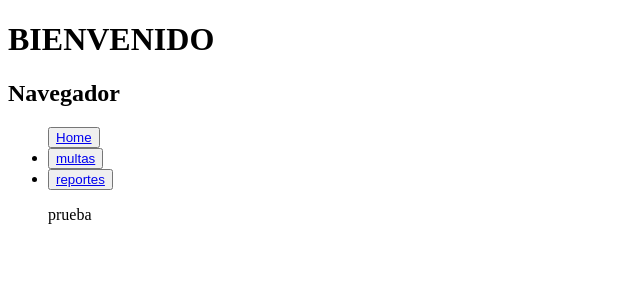
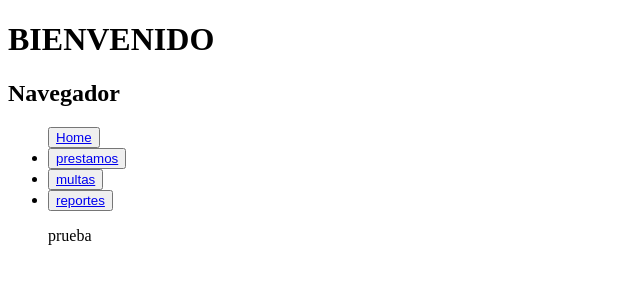
Before and after one commit to kvinstuard/tallerDjango, a Django app: page / in a window 1280 px wide. Shown: the top 300 px of the page, without its empty margins (0-640 px from the left). Run offline with Django 4.2, Linux system fonts and the light colour scheme.

Commit message:
vista para prestamos

```diff
--- a/BackendDjango/templates/index.html
+++ b/BackendDjango/templates/index.html
@@ -12,12 +12,13 @@
    <ul>
       <button id='home'><a href='/'>Home</a></button>
       <li>
+         <button id='prestamos_btn'><a href='/prestamos'>prestamos</a></button>
+      </li>
+      <li>
          <button id='multas_btn'><a href='/multas'>multas</a></button>
-
       </li>
       <li>
          <button id='reportes_btn'><a href='/reportes'>reportes</a></button>
-
       </li>
 
       {% block cuerpo %}
--- a/BackendDjango/views.py
+++ b/BackendDjango/views.py
@@ -3,6 +3,8 @@ from django.urls import reverse
 from django.http import HttpResponse
 from django.db.models import Count, Sum
 from django.db.models.functions import TruncDate
+from rest_framework.views import APIView
+from . import serializers
 
 from .models import Univallunos, Multa, Prestamos, ArticuloDeportivo
 import json
@@ -157,3 +159,9 @@ def pagar_multa(request, no_documento):
         }
         response_data = json.dumps(message_data)
         return HttpResponse(response_data, content_type='application/json', status=200)
+
+# Vista para ver todos los prestamos
+def viewAllPrestamos(request):
+    prestamos = Prestamos.objects.all()
+    prestamos_serializer = serializers.PrestamoSerializer(prestamos, many=True).data
+    return HttpResponse(json.dumps(prestamos_serializer), content_type='application/json', status=200)
--- a/TallerDjango/urls.py
+++ b/TallerDjango/urls.py
@@ -24,7 +24,7 @@ urlpatterns = [
     path('admin/', admin.site.urls),
     # path('univallunos/', views.univallunos),
     # path('articulos/', views.articulos_deportivos),
-    # path('prestamos/', views.prestamos),
+    path('prestamos/', views.viewAllPrestamos),
     path('multas/', views.multas),
     path('reportes/', views.reportes),
     path('multar/<int:no_documento>', views.generar_multa, name = "agregar multa"),
```
Also changed, not shown: BackendDjango/serializers.py (added, +8 -0 lines).
